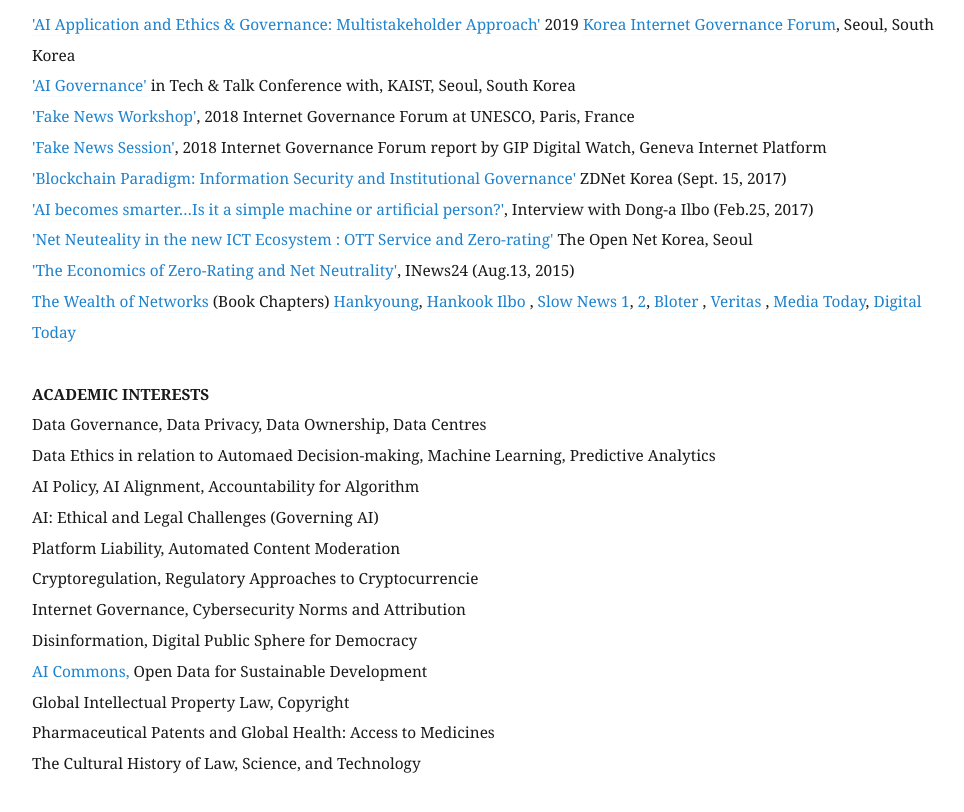
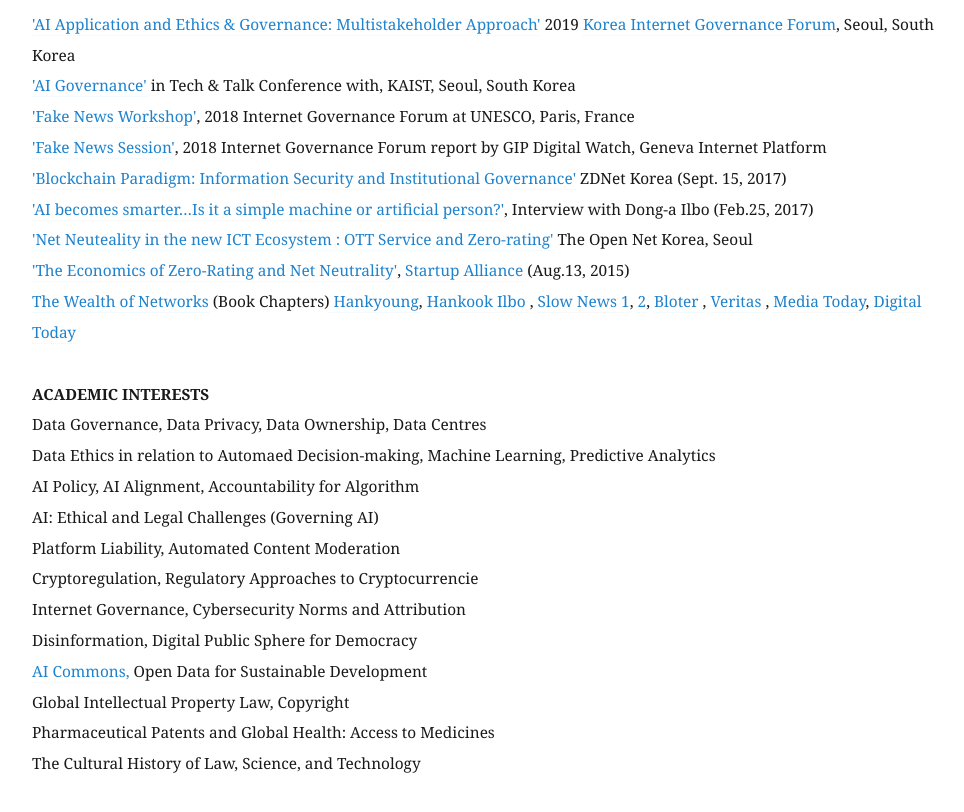
Before and after one commit to eunchangchoi/eunchangchoi.github.io, a Jekyll site: the page built from index.md, in a window 1280 px wide and 900 px high, scrolled down 2505 px. Shown: the top 812 px of the window, without its empty margins (68-1032 px from the left). Built offline with Jekyll 4.4.1, drawn with Linux system fonts in a browser that asks for light colours.

Commit message:
Update index.md

```diff
--- a/index.md
+++ b/index.md
@@ -45,7 +45,7 @@
 <a href="http://www.zdnet.co.kr/view/?no=20170915172456&from=Mobile">'Blockchain Paradigm: Information Security and Institutional Governance'</a> ZDNet Korea (Sept. 15, 2017)<br>
  <a href="www.donga.com/news/article/all/20170225/83056178/1">'AI becomes smarter…Is it a simple machine or artificial person?'</a>, Interview with Dong-a Ilbo (Feb.25, 2017)<br>
  <a href="https://opennet.or.kr/wp-content/uploads/2015/08/발표자료-Net-Neutrality-OTT-Zero-ratinghandout-2015812-.pdf">'Net Neuteality in the new ICT Ecosystem : OTT Service and Zero-rating'</a> The Open Net Korea, Seoul<br>
- <a href="www.inews24.com/view/913922"> 'The Economics of Zero-Rating and Net Neutrality'</a>, INews24 (Aug.13, 2015) <br>
+ <a href="www.inews24.com/view/913922"> 'The Economics of Zero-Rating and Net Neutrality'</a>, <a href="https://opennet.or.kr/9726"> Startup Alliance</a> (Aug.13, 2015) <br>
  <a href="http://wealthofnetworks.kr">The Wealth of Networks</a> (Book Chapters)<a href="http://https://www.hankyung.com/life/article/2015041693541"> Hankyoung</a>, <a href="http://https://www.hankookilbo.com/News/Read/201504171632164530"> Hankook Ilbo </a>, <a href="http://slownews.kr/50013"> Slow News 1</a>, <a href="https://slownews.kr/50036"> 2</a>, <a href="http://www.bloter.net/archives/241128"> Bloter </a>, <a href="http://www.veritas-a.com/news/articleView.html?idxno=164861"> Veritas </a>, <a href="http://www.mediatoday.co.kr/news/articleView.html?idxno=125603"> Media Today</a>, <a href="http://www.digitaltoday.co.kr/news/articleView.html?idxno=65605"> Digital Today </a>
     <br>
     <br>
```
